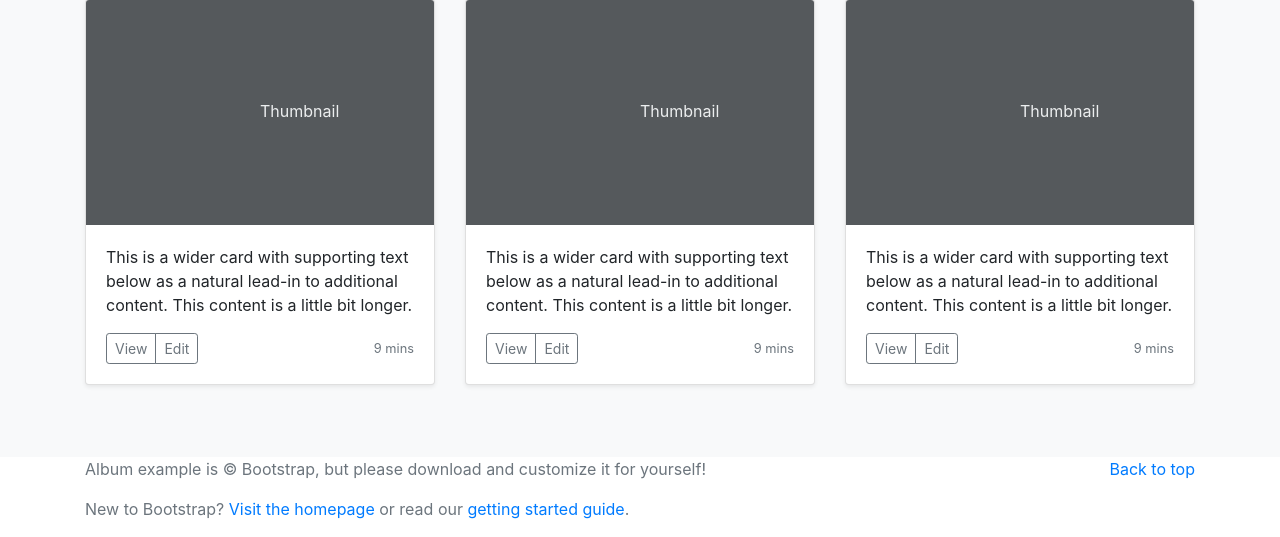
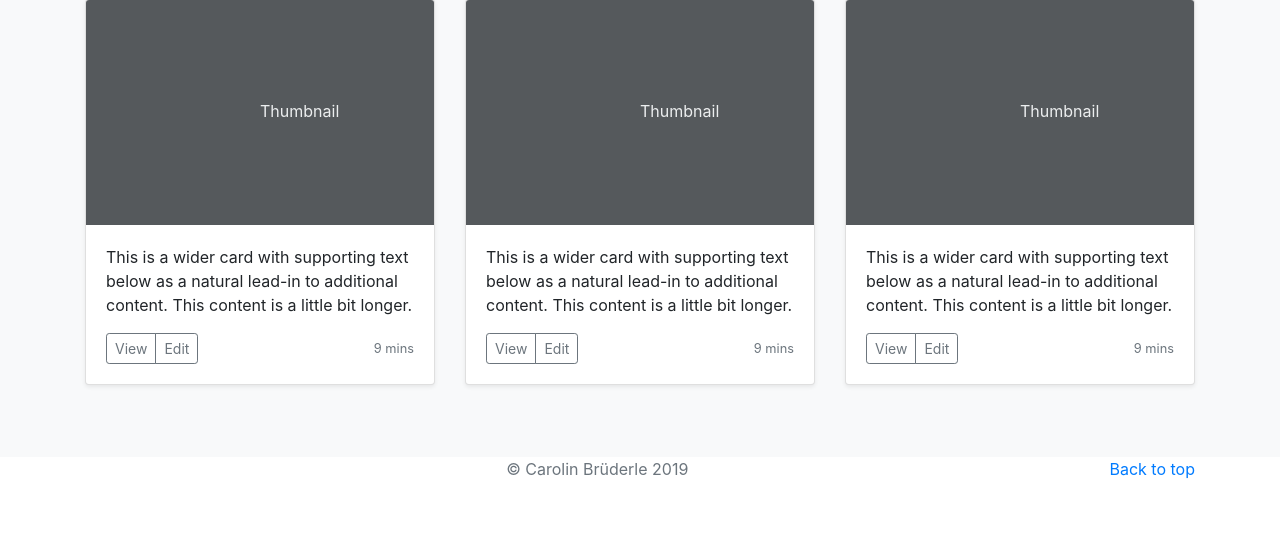
Before and after one commit to CarolinB/portfolio, a Django app: page / in a window 1280 px wide. Shown: the part 1377-1914 px from the top of the page. After the commit the page ends 1856 px from the top, so only its background shows below. Run offline with Django 3.2, Linux system fonts and the light colour scheme; some libraries are stand-ins or nearby versions.

Commit message:
footer copyright + year

```diff
--- a/jobs/templates/jobs/home.html
+++ b/jobs/templates/jobs/home.html
@@ -199,12 +199,11 @@
 </main>
 
 <footer class="text-muted">
-  <div class="container">
+  <div class="container text-center">
     <p class="float-right">
       <a href="#">Back to top</a>
     </p>
-    <p>Album example is &copy; Bootstrap, but please download and customize it for yourself!</p>
-    <p>New to Bootstrap? <a href="https://getbootstrap.com">Visit the homepage</a> or read our <a href="/docs/4.2/getting-started/introduction/">getting started guide</a>.</p>
+    <p>© Carolin Brüderle {% now "Y" %}</p>
   </div>
 </footer>
 
```
